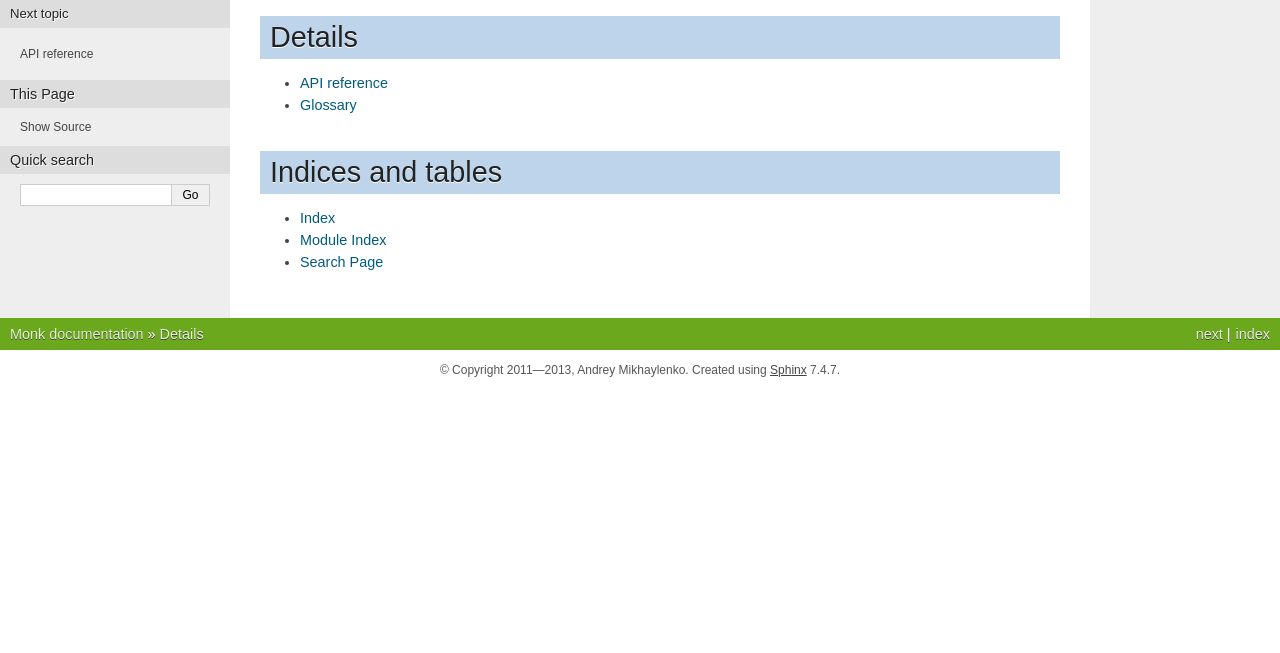
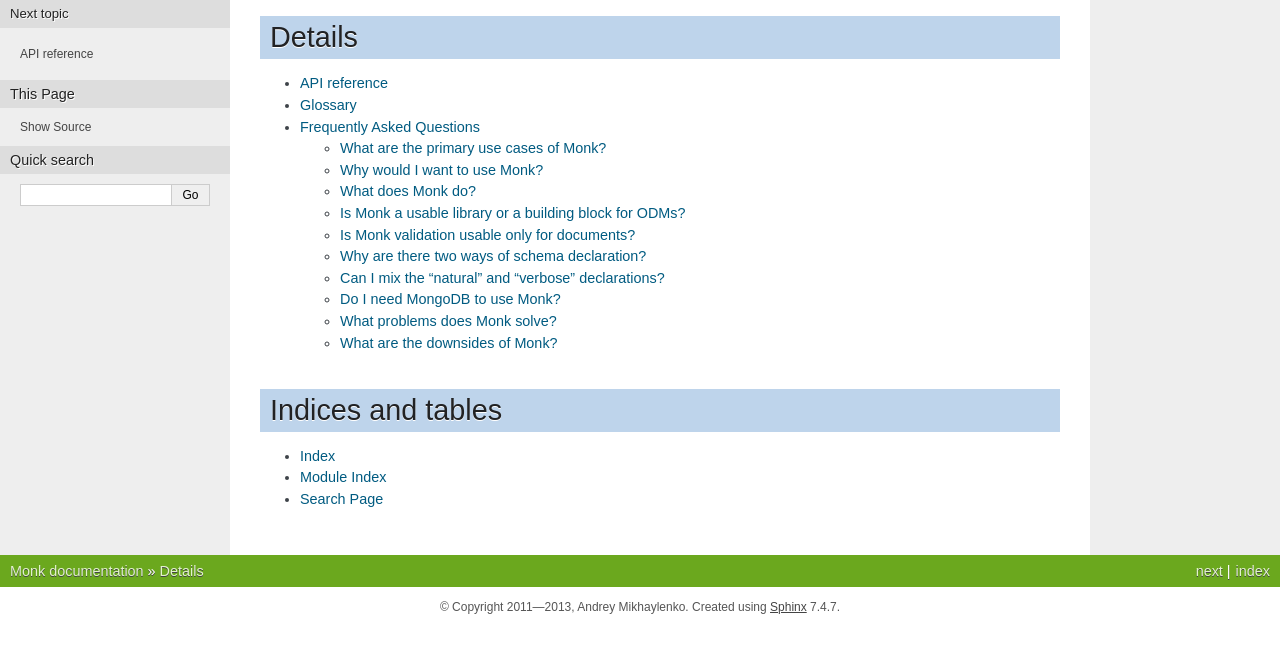
Before and after one commit to neithere/monk, a Sphinx documentation site: the page built from docs/index.rst, in a window 1280 px wide, cut to the strip 136-789 px from the top of the page. Built offline with Sphinx 7.4.7, drawn with Linux system fonts in a browser that asks for light colours; the version number could not be read and is left out.

Commit message:
Update documentation: add FAQ

```diff
--- /dev/null
+++ b/docs/faq.rst
@@ -0,0 +1,80 @@
+Frequently Asked Questions
+~~~~~~~~~~~~~~~~~~~~~~~~~~
+
+What are the primary use cases of Monk?
+---------------------------------------
+
+Why would I want to use Monk?
+-----------------------------
+
+What does Monk do?
+------------------
+
+1. defines two mutually complementary schema conventions:
+
+   * :term:`natural spec` (simple and pythonic)
+   * :term:`detailed spec` (more verbose and powerful)
+
+2. validates data against specs;
+
+3. manipulates data with regard to specs;
+
+4. provides an optional ODM for MongoDB based on the above-mentioned features.
+
+Is Monk a usable library or a building block for ODMs?
+------------------------------------------------------
+
+**Both.**
+
+Monk ships with an integrated MongoDB ODM.  It's usable and can serve
+as an example of how ODMs can be built upon Monk.
+
+In many cases ODM is not needed at all; the validation and manipulation
+features of Monk are enough even for complex applications.
+
+Is Monk validation usable only for documents?
+---------------------------------------------
+
+**No.**
+It is possible to validate any value, be it a string, a number
+or a full-blown document with multiple nested dictionaries.
+
+Why are there two ways of schema declaration?
+---------------------------------------------
+
+The "natural" way is intuitive and requires very little knowledge about how
+Monk works.  It's about using plain Python data types to design a template
+for the value.  The resulting declaration is clear and readable.
+
+The "verbose" way is less readable, involves more boilerplate code and requires
+additional knowledge.  However, this approach enables fine-tuning and inline
+customization that the "natural" way cannot achieve.
+
+To sum up: a quick start with complexity evolving along with the needs.
+
+Can I mix the "natural" and "verbose" declarations?
+---------------------------------------------------
+
+**Yes.**
+The :func:`~monk.validation.validate` function will convert the "natural"
+declarations into rules; if it finds a ready-made rule, it just accepts it.
+
+For example::
+
+    spec = {
+        'name': str,
+        'age': int,
+        'attrs': Rule(datatype=dict, optional=True, inner_spec={'foo': int})
+    }
+
+Do I need MongoDB to use Monk?
+------------------------------
+
+**No.**
+Monk comes with a MongoDB extension but since v.0.6 the dependency is optional.
+
+What problems does Monk solve?
+------------------------------
+
+What are the downsides of Monk?
+-------------------------------
--- a/docs/index.rst
+++ b/docs/index.rst
@@ -8,6 +8,7 @@ Details
 
    api
    glossary
+   faq
 
 Indices and tables
 ------------------
```
Also changed, not shown: 1 other file.
